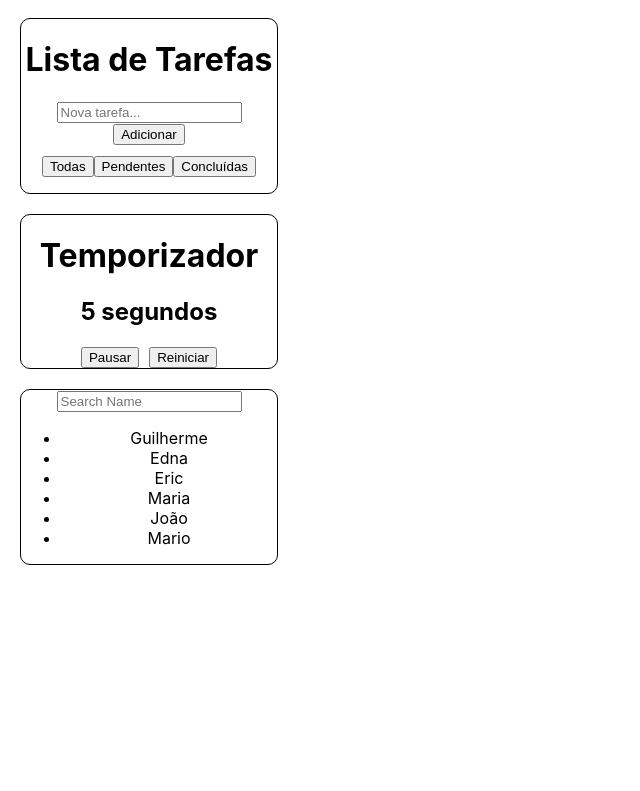
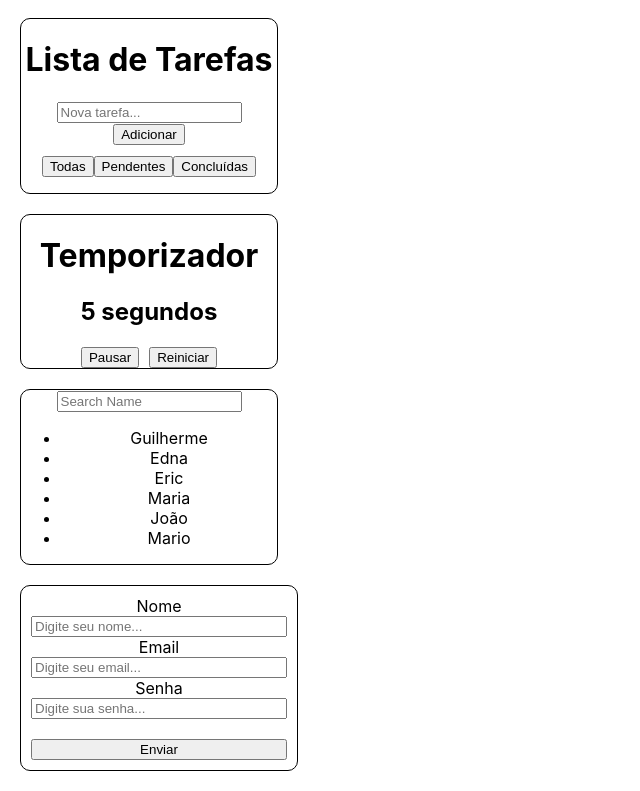
Before and after one commit to FIXER3600/Atividade7-MaisPraTi, a React (Create React App) app: page / in a window 1280 px wide. Shown: the part 201-992 px from the top of the page, without its empty margins (0-640 px from the left). Before the commit the page ends 800 px from the top, so only its background shows below. Built offline with nearby package versions, Linux system fonts and the light colour scheme.

Commit message:
exercicio 6

```diff
--- a/src/App.js
+++ b/src/App.js
@@ -1,6 +1,7 @@
 import ChangeBackgroundColor from "./components/ChangeBackgroundColor";
 import Counter from "./components/Counter";
 import Filter from "./components/Filter";
+import Form from "./components/Form";
 import TaskList from "./components/TaskList";
 import Timer from "./components/Timer";
 
@@ -13,6 +14,7 @@ function App() {
       <TaskList/>
       <Timer/>
       <Filter/>
+      <Form/>
     </div>
   );
 }
--- /dev/null
+++ b/src/components/Form/index.jsx
@@ -0,0 +1,48 @@
+import React, { useState } from "react";
+import './style.css'
+function Form() {
+	const [name,setName]=useState('')
+	const [email,setEmail]=useState('')
+	const [password,setPassword]=useState('')
+
+	const handleName=(e)=>{
+		setName(e.target.value)
+	}
+
+	const handleEmail=(e)=>{
+		setEmail(e.target.value)
+	}
+
+	const handlePassword=(e)=>{
+		setPassword(e.target.value)
+	}
+
+	const submitForm=(e)=>{
+		e.preventDefault()
+		if (name === '') {
+			alert('Nome deve ser informado')
+			return
+		}
+		if (email === '') {
+			alert('Email deve ser informado')
+			return
+		}
+		if (password === '') {
+			alert('Senha deve ser informada')
+			return
+		}
+		alert(`Olá, ${name}! Seus dados são \n Email: ${email} e Senha: ${password}`)
+
+	}
+  return <div className="form-body">
+	<label htmlFor="name">Nome</label>
+	<input type="text" name="name" placeholder="Digite seu nome..." value={name} onChange={handleName}/>
+	<label htmlFor="email">Email</label>
+	<input type="email" name="email" placeholder="Digite seu email..." value={email} onChange={handleEmail}/>
+	<label htmlFor="password">Senha</label>
+	<input type="password" name="password" placeholder="Digite sua senha..." value={password} onChange={handlePassword}/><br/>
+	<button onClick={submitForm}>Enviar</button>
+  </div>;
+}
+
+export default Form;
--- /dev/null
+++ b/src/components/Form/style.css
@@ -0,0 +1,10 @@
+.form-body{
+	border: 1px solid black;
+	width: 20%;
+	border-radius: 10px;
+	text-align: center;
+	margin: 20px;
+	display: flex;
+	flex-direction: column;
+	padding: 10px;
+}
```
